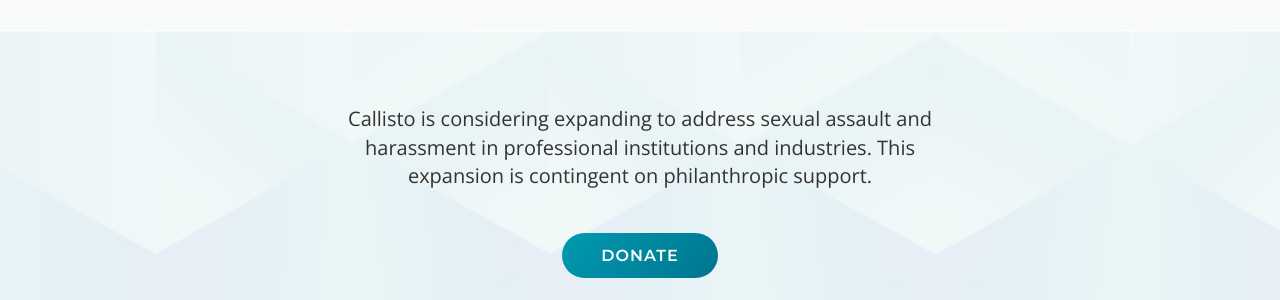
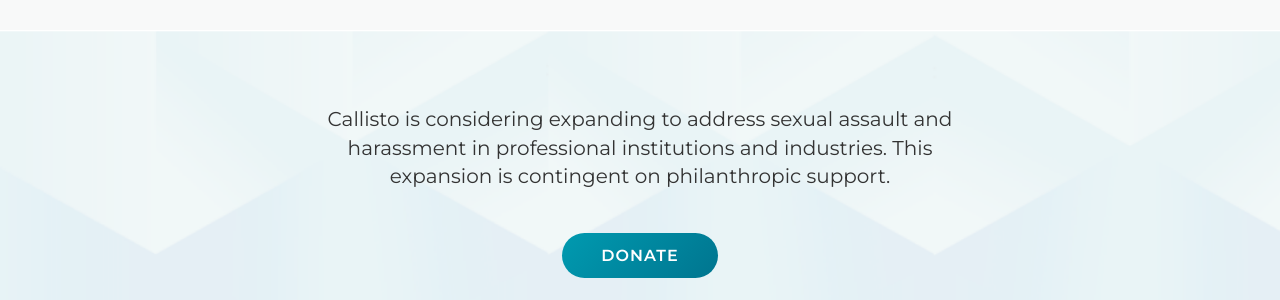
Before and after one commit to project-callisto/projectcallisto-dot-org, a Jekyll site: the page built from index.html, in a window 1280 px wide. Shown: the part 2236-2536 px from the top of the page. Built offline with Jekyll 4.4.1, drawn with Linux system fonts in a browser that asks for light colours.

Commit message:
emphasis!

```diff
--- a/_sass/main.scss
+++ b/_sass/main.scss
@@ -13,6 +13,10 @@
     a {
         text-decoration: underline;
     }
+}
+
+p.font-main {
+    font-family: $font-main;
 }
 
 h1 {
--- a/index.html
+++ b/index.html
@@ -66,7 +66,7 @@
                 </section>
                 <section id="ted-talk">
                     <div class="content">
-                        <p class="extra">Callisto is considering expanding to address sexual assault and harassment in professional institutions and industries. This expansion is contingent on philanthropic support.</p><a class="gradient-button" href="donate/index.html">DONATE</a>
+                        <p class="extra font-main">Callisto is considering expanding to address sexual assault and harassment in professional institutions and industries. This expansion is contingent on philanthropic support.</p><a class="gradient-button" href="donate/index.html">DONATE</a>
                     </div>
                 </section>
                 <section id="stats">
```
